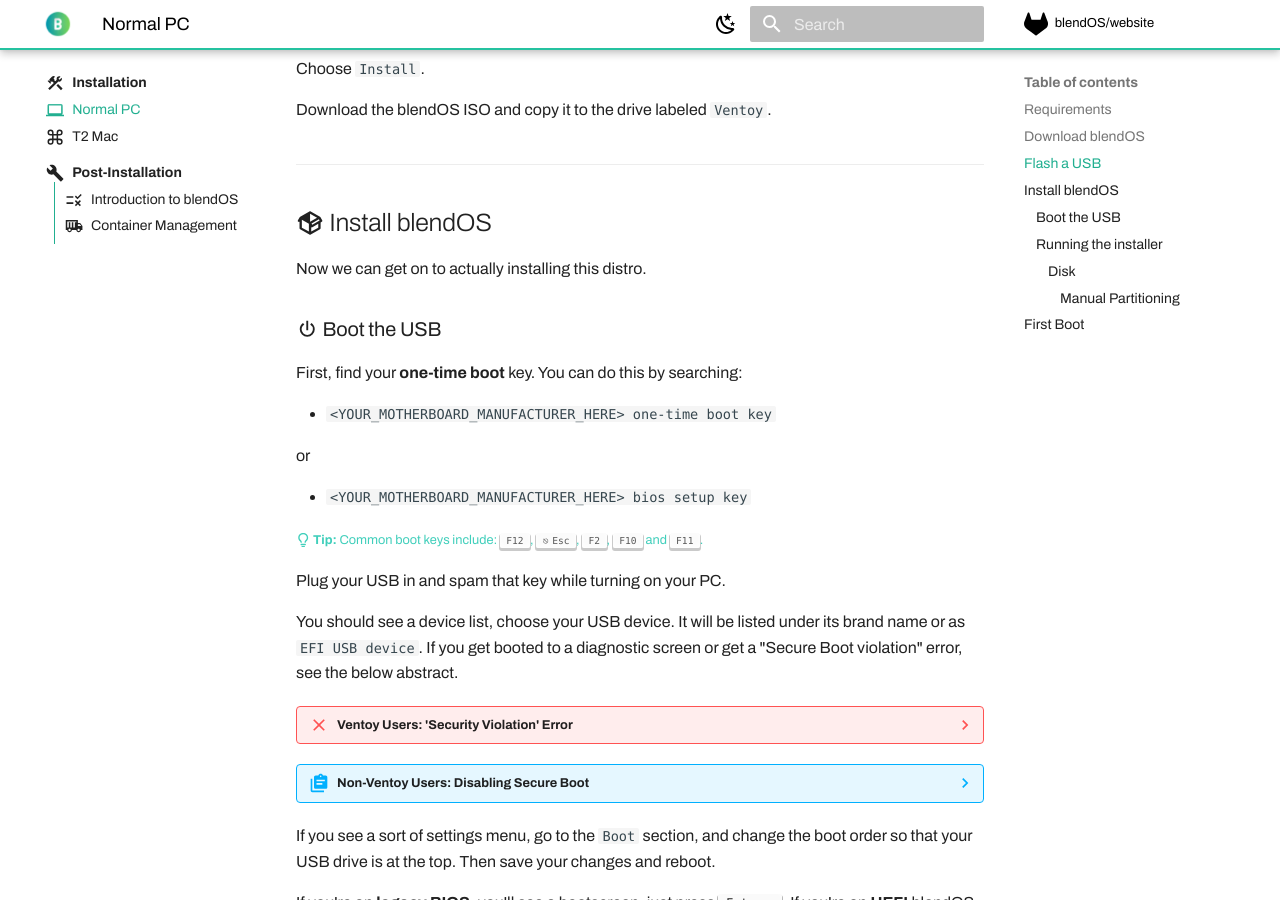
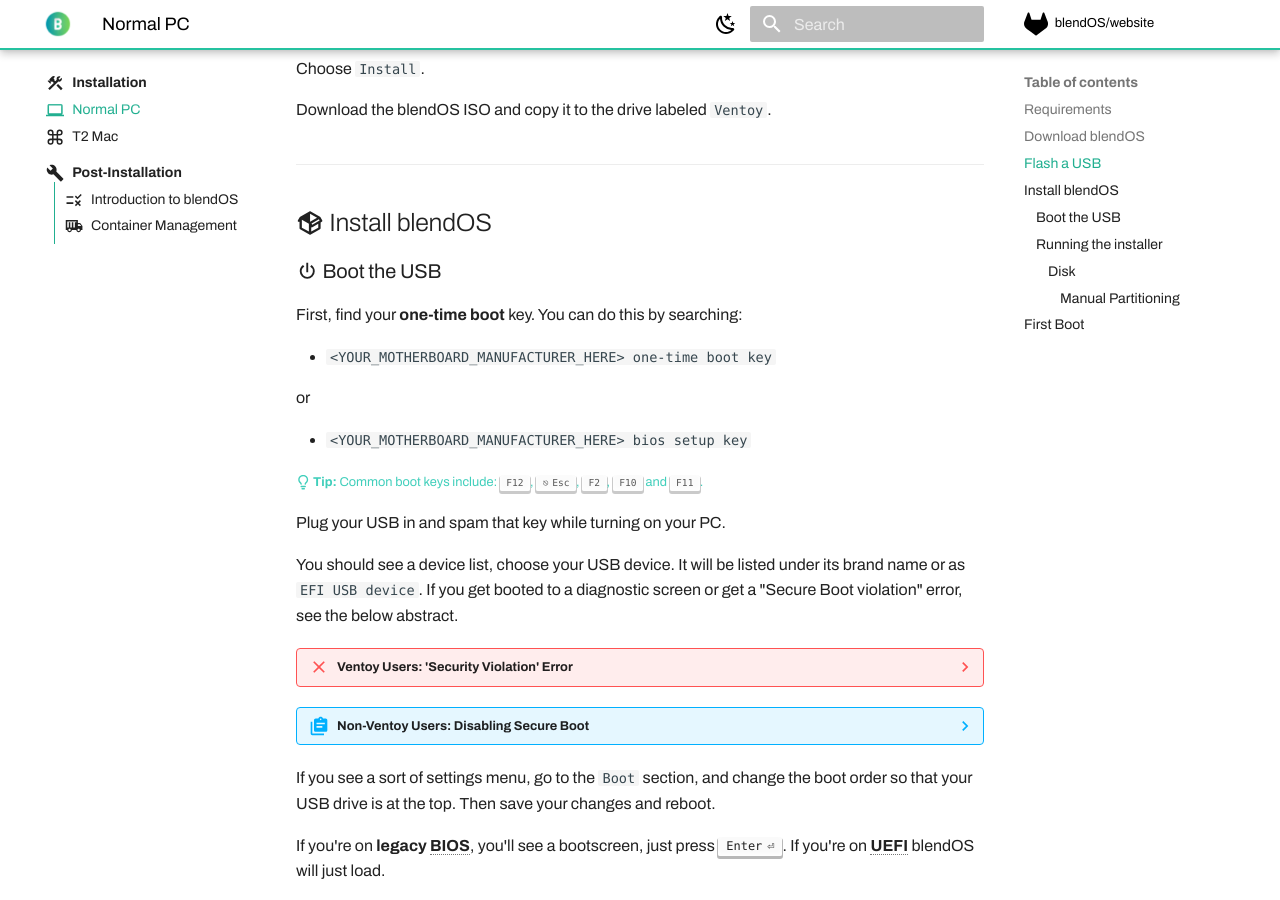
Before and after one commit to blend-os/website, an MkDocs documentation site: the page built from docs/install/normal-pc.md, in a window 1280 px wide and 900 px high, scrolled down 1661 px. Built offline with MkDocs 1.6.1 and Material for MkDocs 9.7.7, drawn with Linux system fonts in a browser that asks for light colours; emoji names are drawn with the system emoji font; some web fonts are replaced; plug-ins that fetch from the network failed and are left out; comment, search, counter and statistics services are not loaded.

Commit message:
Install guide: remove cringe

```diff
--- a/docs/install/normal-pc.md
+++ b/docs/install/normal-pc.md
@@ -124,8 +124,6 @@
 ---
 
 ## :material-package-variant: Install blendOS
-
-Now we can get on to actually installing this distro.
 
 ### :material-power: Boot the USB
 
```
